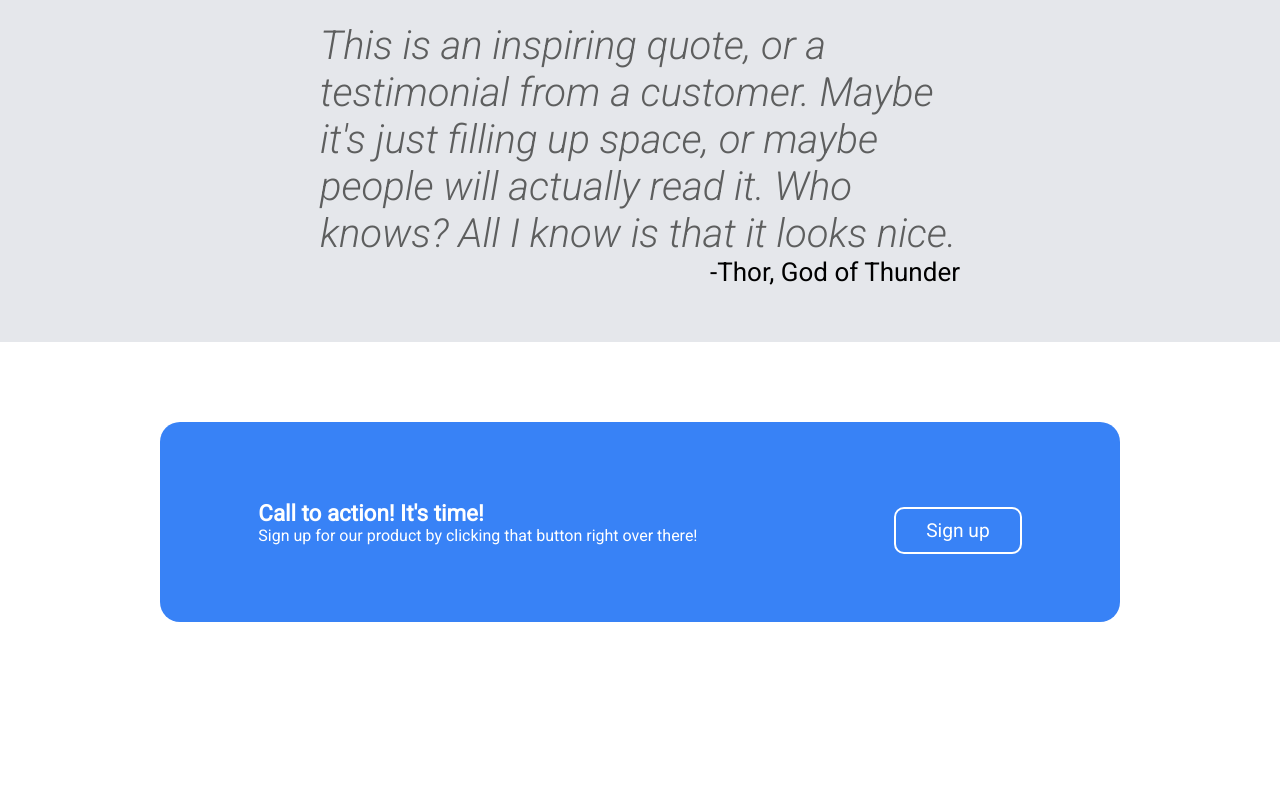
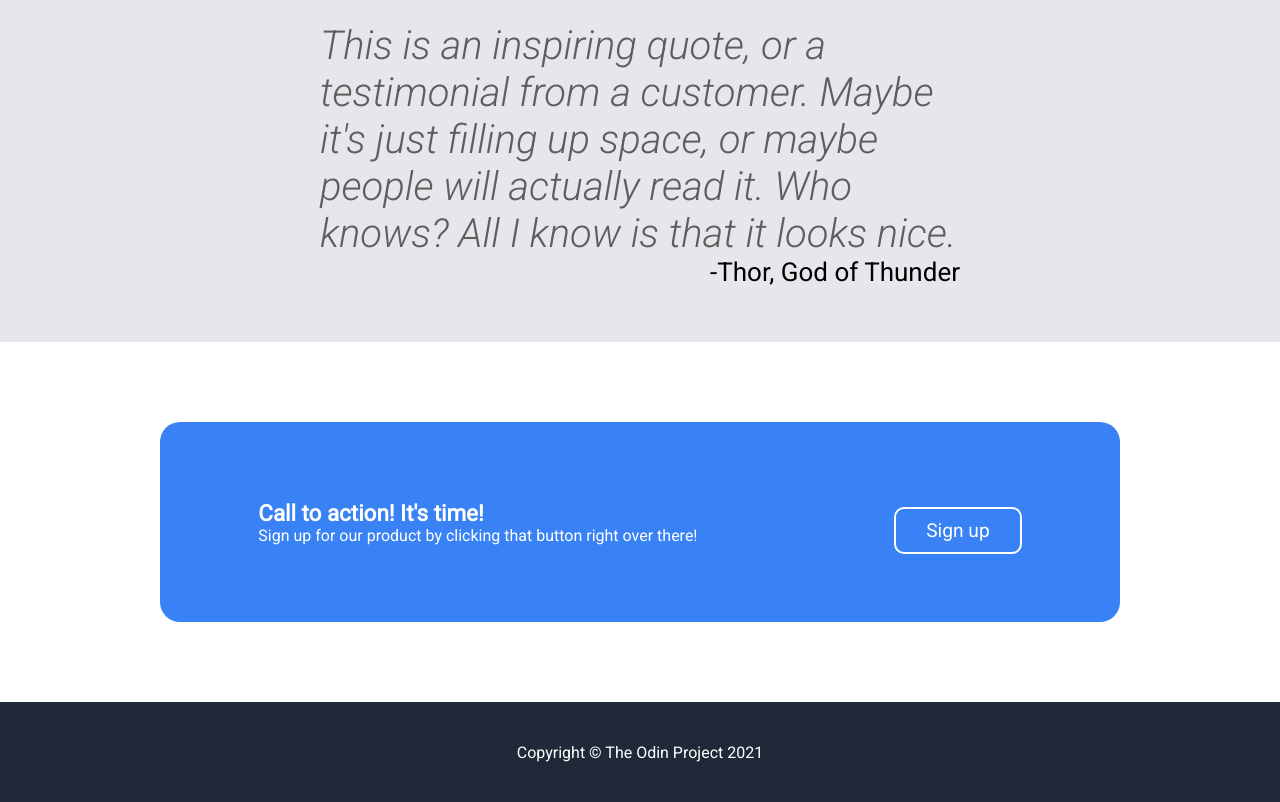
Before and after one commit to EliaRenov/LandingPage, a plain HTML site: page index.html in a window 1280 px wide. Shown: the part 1008-1810 px from the top of the page. Before the commit the page ends 1678 px from the top, so only its background shows below. Drawn offline with Linux system fonts and the light colour scheme.

Commit message:
Add footer

```diff
--- a/index.html
+++ b/index.html
@@ -79,11 +79,12 @@
             <button class="sign-up">
                 Sign up
             </button>
-
-
         </div>
     </div>
 
+    <div class="footer">
+        <p>Copyright &copy; The Odin Project 2021</p>
+    </div>
 
 </body>
 </html>
--- a/styles.css
+++ b/styles.css
@@ -138,7 +138,7 @@
     width: 75%;
     background-color: #3882F6;
     color: white;
-    margin-bottom: 3rem;
+    margin-bottom: 5rem;
     border-radius: 20px;
     justify-content: space-around;
     align-items: center;
@@ -148,3 +148,12 @@
     font-size: 1.4rem;
     font-weight: 600;
 }
+
+.footer {
+    height: 100px;
+    background-color: #1F2937;
+    color: white;
+    display: flex;
+    justify-content: center;
+    align-items: center;
+}
```
